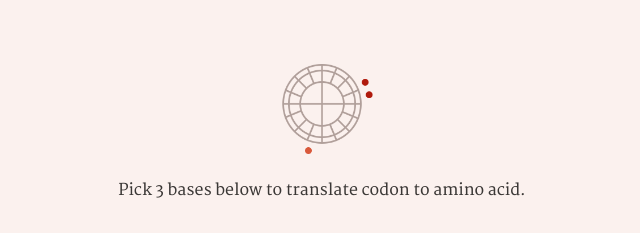
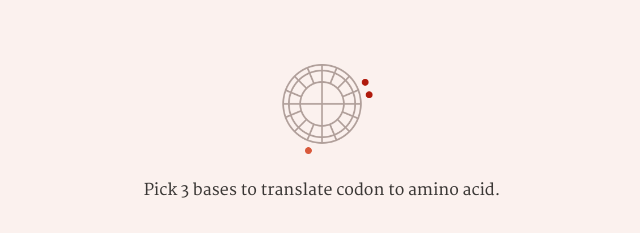
Before and after one commit to DangelaLansbury/codon-wheel, a plain HTML site: page index.html in a window 1280 px wide. Shown: the top 233 px of the page, 318-958 px from the left. Drawn offline with nearby package versions, Linux system fonts and the light colour scheme.

Commit message:
Shortening instruction further

```diff
--- a/index.html
+++ b/index.html
@@ -26,7 +26,7 @@
       </div>
 
       <div class="instruction-text">
-        <p>Pick 3 bases below to translate codon to amino acid.</p>
+        <p>Pick 3 bases to translate codon to amino acid.</p>
       </div>
 
       <div class="container-builder">
```
